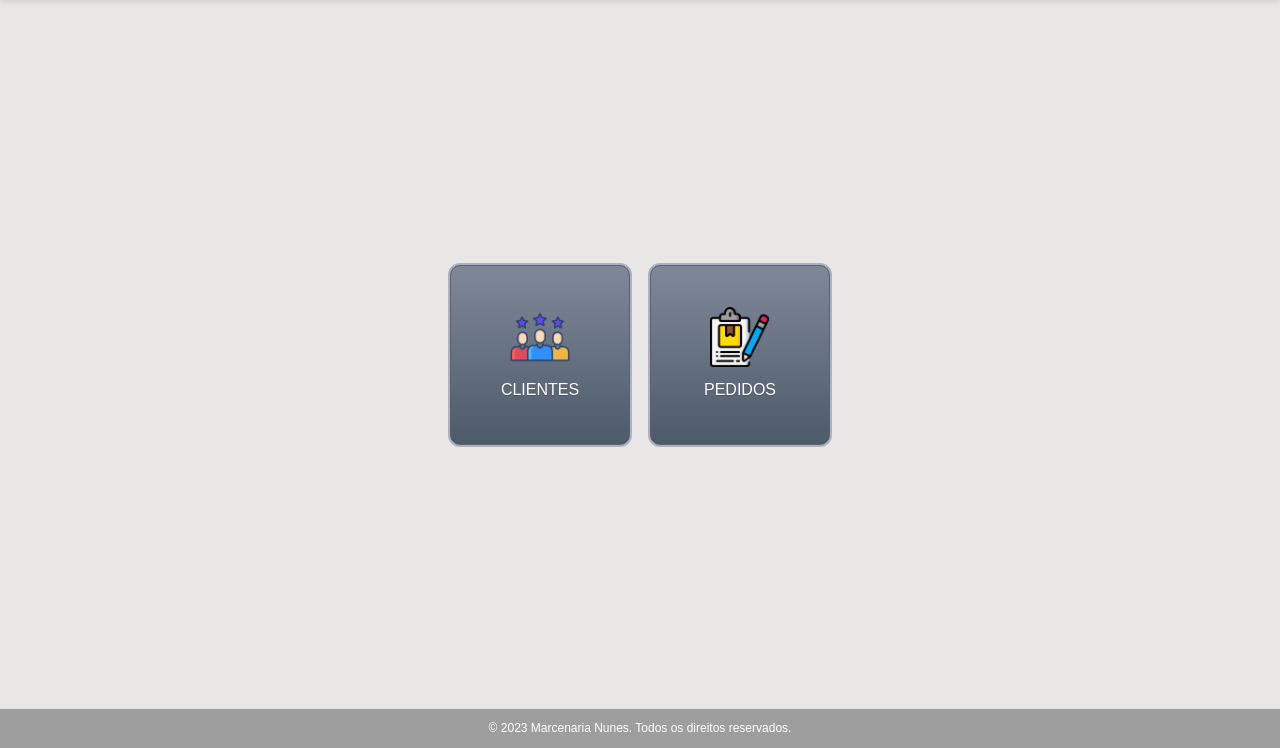
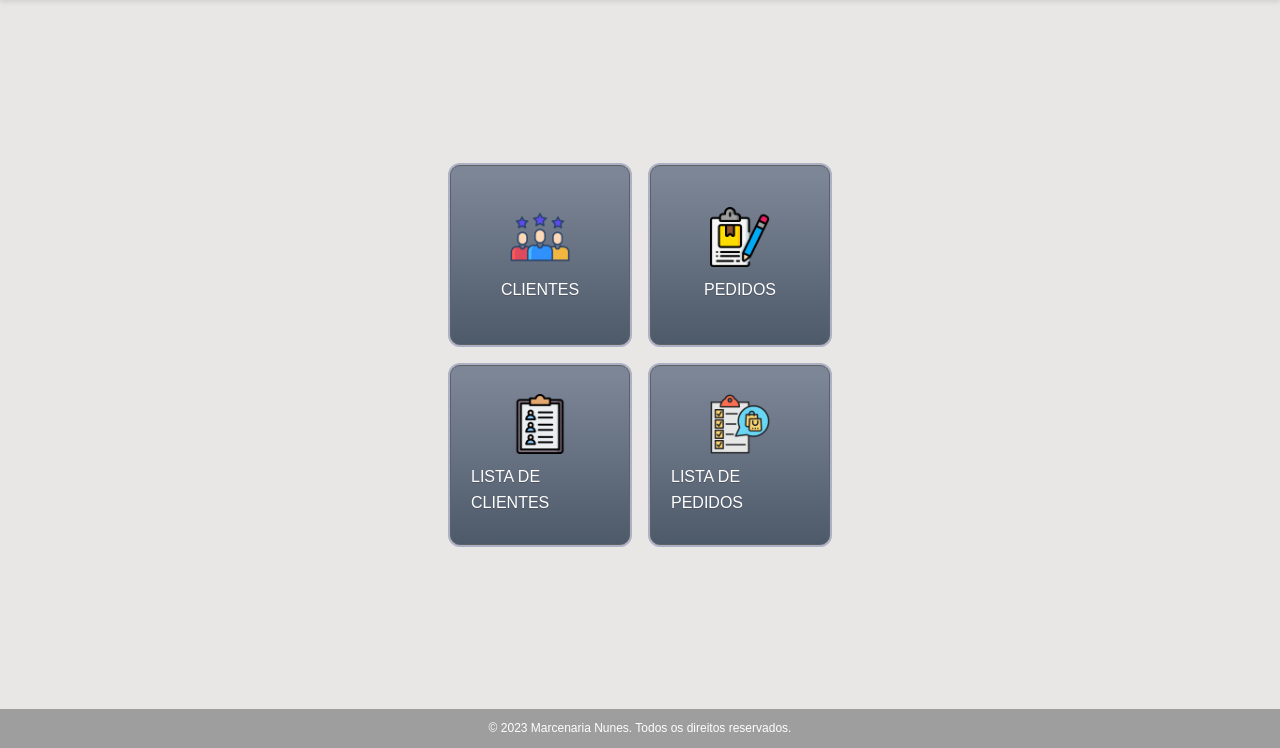
Before and after one commit to henricota2000/marcenaria, a Django app: page / in a window 1280 px wide. Shown: the part 52-800 px from the top of the page. Run offline with Django 5.2, Linux system fonts and the light colour scheme.

Commit message:
edição de home + cpf rg valid

```diff
--- a/Marcenaria/prime/templates/prime/home.html
+++ b/Marcenaria/prime/templates/prime/home.html
@@ -123,17 +123,27 @@
     <!-- Conteúdo principal -->
     <div class="main-content">
         <div class="button-container">
-            <!-- Botão Clientes -->
+            <!-- Botão superior -->
             <a href="{% url 'clientes' %}" class="myButton">
                 <img src="{% static 'image/clientes.png' %}" alt="Clientes">
                 <span>CLIENTES</span>
             </a>
-
-<!-- Botão Pedidos -->
             <a href="{% url 'pedidos' %}" class="myButton">
                 <img src="{% static 'image/pedidos.png' %}" alt="Pedidos">
                 <span>PEDIDOS</span>
             </a>
+
+
+<!-- Botão inferior -->
+            <a href="{% url 'lista_clientes' %}" class="myButton">
+                <img src="{% static 'image/lista_clientes.png' %}" alt="Lista">
+                <span>LISTA DE CLIENTES</span>
+            </a>
+            <a href="{% url 'lista_pedidos' %}" class="myButton">
+                <img src="{% static 'image/lista_pedidos.png' %}" alt="Lista">
+                <span>LISTA DE PEDIDOS</span>
+            </a>
+
         </div>
             </div>
 
--- a/Marcenaria/prime/views.py
+++ b/Marcenaria/prime/views.py
@@ -13,6 +13,12 @@ def home(request):
 
 def clientes(request):
     if request.method == 'POST':
+         # Verifica se o CPF ou RG já existem no banco de dados
+        if Cliente.objects.filter(cpf=request.POST.get('cpf')).exists():
+            return render(request, 'prime/clientes.html', {'error': 'CPF já cadastrado.'})
+        if Cliente.objects.filter(rg=request.POST.get('rg')).exists():
+            return render(request, 'prime/clientes.html', {'error': 'RG já cadastrado.'})
+
         try:
             # Cria um novo cliente com os dados do formulário
             novo_cliente = Cliente(
```
Also changed, not shown: Marcenaria/db.sqlite3.
